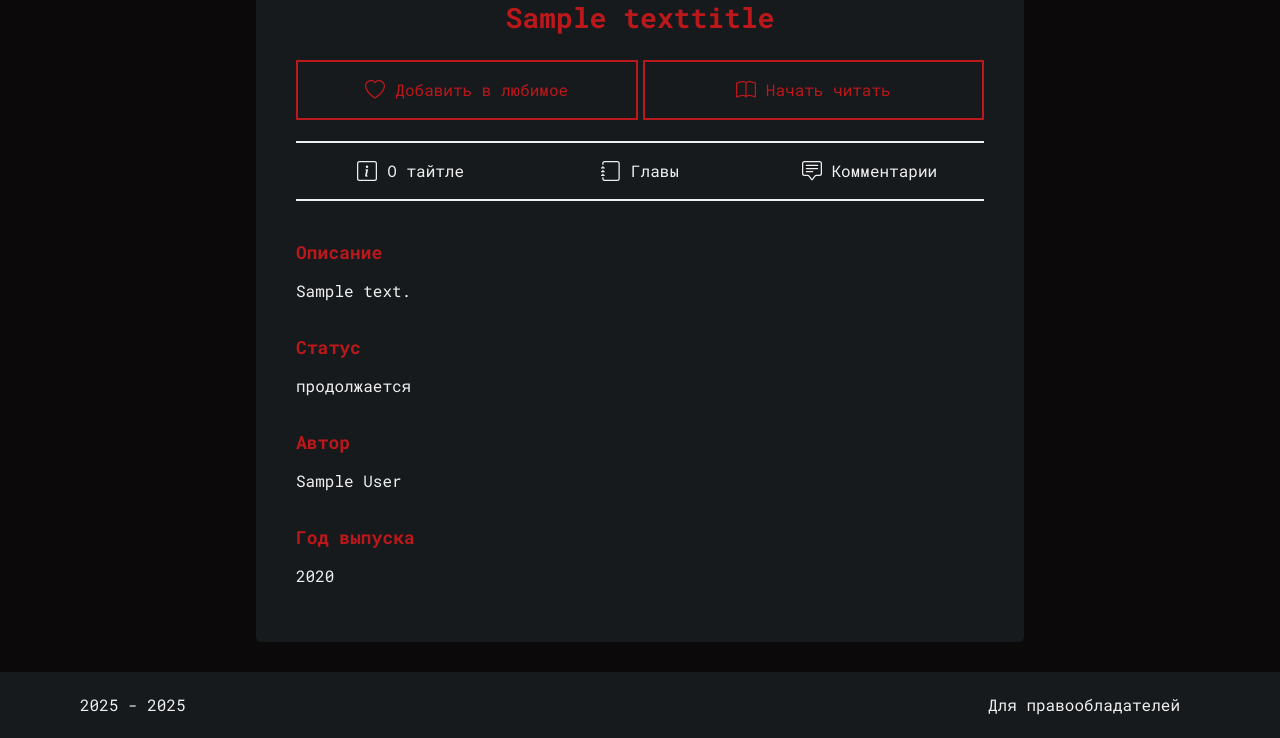
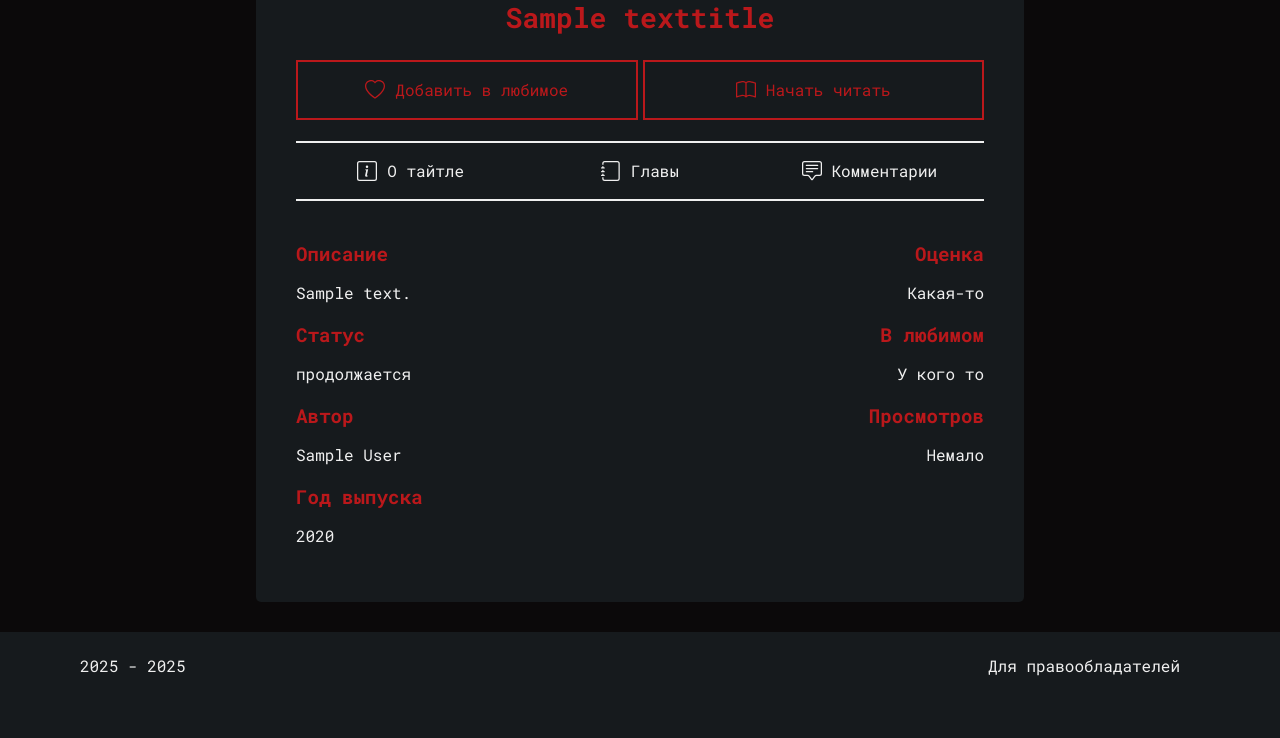
Before and after one commit to kv4D/abaslib, a Django app: page /title/1/?title_type=text&section=about in a window 1280 px wide. Shown: the part 768-1506 px from the top of the page. After the commit the page ends 1444 px from the top, so only its background shows below. Run offline with Django 5.2, Linux system fonts and the light colour scheme; tables that the repository leaves empty hold one stand-in row (values such as "Sample post"); grey boxes marked "Sample" are stand-in pictures.

Commit message:
Модифицирована страница тайтла
Теперь там подготовлен блок под статистику тайтла
(оценка, просмотры, количество человек с любимым)

```diff
--- a/main/templates/main/title_page.html
+++ b/main/templates/main/title_page.html
@@ -97,8 +97,10 @@
         </a>
       </div>
       <br />
+      <!-- ABOUT SECTION -->
       {% if request.GET.section == 'about' %}
-
+        <div id="caption">
+          <div id="title_info">
             <p class="highlighted_text">Описание</p>
             <p>{{ title.title_description }}</p>
 
@@ -114,6 +116,19 @@
 
             <p class="highlighted_text">Год выпуска</p>
             <p>{{ title.publication_year }}</p>
+          </div>
+          <div id="title_stats">
+            <p class="highlighted_text">Оценка</p>
+            <p>Какая-то</p>
+
+            <p class="highlighted_text">В любимом</p>
+            <p>У кого то</p>
+
+            <p class="highlighted_text">Просмотров</p>
+            <p>Немало</p>
+          </div>
+        </div>
+      <!-- CHAPTERS SECTION -->
       {% elif request.GET.section == 'chapters' %}
         {% if not chapters %}
           <p>Кажется, главы еще не загрузили</p>
@@ -153,6 +168,7 @@
             {% endif %}
           {% endfor %}
         </div>
+      <!-- COMMENTS SECTION -->
       {% elif request.GET.section == 'comments' %}
         <p>Здесь будут комментарии</p>
       {% endif %}
--- a/static/css/main/title_styles.css
+++ b/static/css/main/title_styles.css
@@ -49,10 +49,7 @@
 
 .highlighted_text {
     margin-bottom: 0;
-}
-
-p {
-    width: 50%;
+    font-size: larger;
 }
 
 #cover {
@@ -60,3 +57,17 @@ p {
     height: 540px;
     border-radius: 5px;
 }
+
+#caption {
+    display: flex;
+    justify-content: space-between;
+}
+
+#title_stats {
+    width: 45%;
+    text-align: right;
+}
+
+#title_info {
+    width: 45%;
+}
```
Lines whose indentation alone changed are shown as unchanged.
